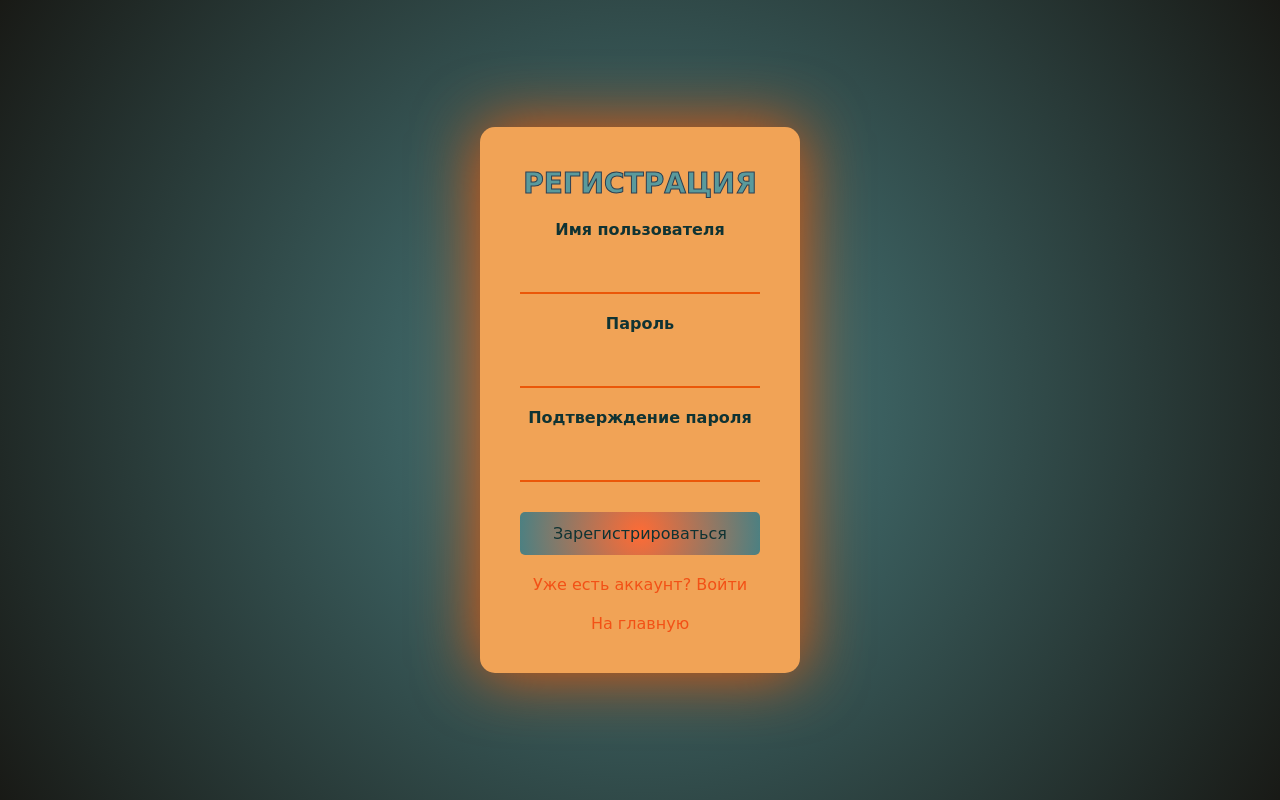
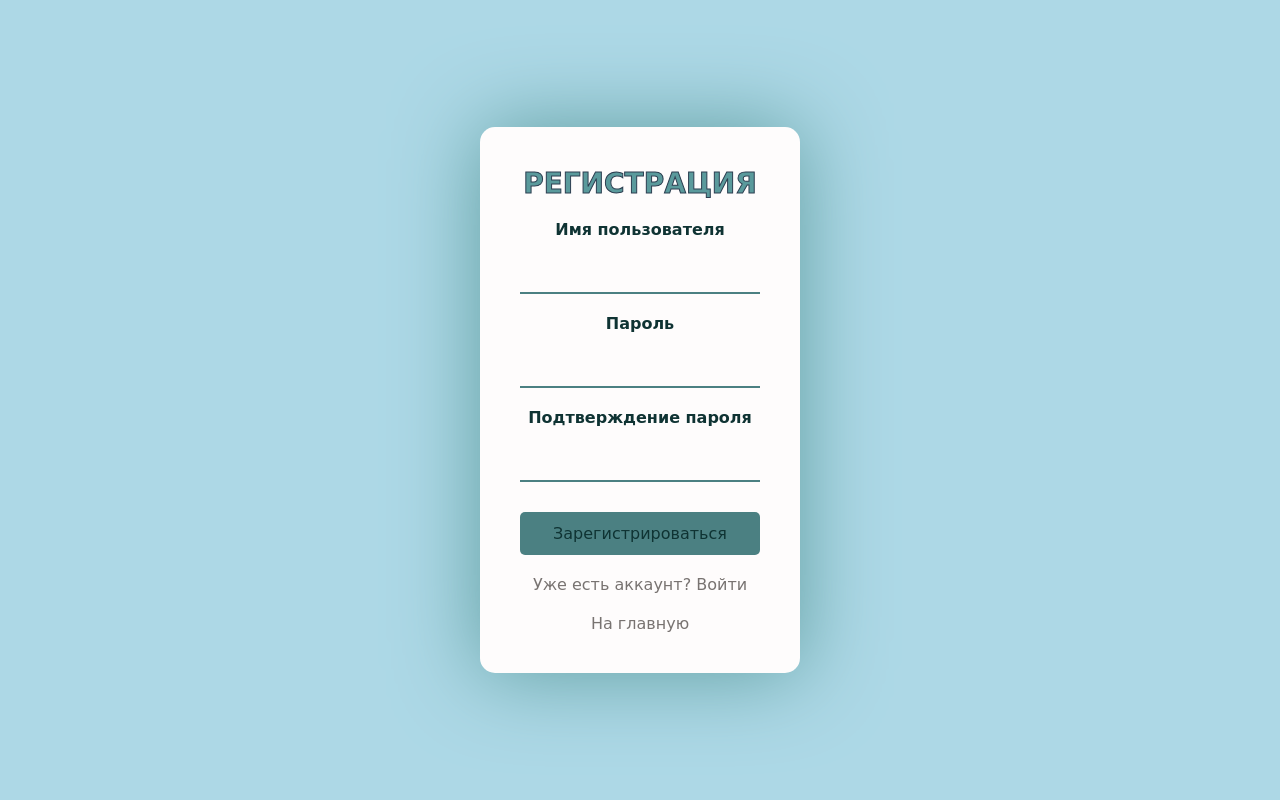
Before and after one commit to krktmmm/eda_trpo, a Django app: page /register/ in a window 1280 px wide. Run offline with Django 5.2, Linux system fonts and the light colour scheme.

Commit message:
feat: улучшен дизайн страницы регистрации

```diff
--- a/places/templates/registration/register.html
+++ b/places/templates/registration/register.html
@@ -20,30 +20,30 @@
 
     <form method="post">
         <h2>РЕГИСТРАЦИЯ</h2>
-        {% csrf_token %}
+        <!-- {% csrf_token %} -->
 
         <div class="input-box {% if form.username.errors %}error{% endif %}">
             <span>Имя пользователя</span>
             <input type="text" name="username" value="{{ form.username.value|default:'' }}" required>
-            {% if form.username.errors %}
-                <div class="error-message">{{ form.username.errors.0 }}</div>
-            {% endif %}
+            <!-- {% if form.username.errors %} -->
+                <div class="error-message"><!--{{ form.username.errors.0 }}--></div>
+            <!-- {% endif %} -->
         </div>
 
         <div class="input-box {% if form.password1.errors %}error{% endif %}">
             <span>Пароль</span>
             <input type="password" name="password1" required>
-            {% if form.password1.errors %}
-                <div class="error-message">{{ form.password1.errors.0 }}</div>
-            {% endif %}
+            <!-- {% if form.password1.errors %} -->
+                <div class="error-message"><!--{{ form.password1.errors.0 }}--></div>
+            <!-- {% endif %} -->
         </div>
 
         <div class="input-box {% if form.password2.errors %}error{% endif %}">
             <span>Подтверждение пароля</span>
             <input type="password" name="password2" required>
-            {% if form.password2.errors %}
-                <div class="error-message">{{ form.password2.errors.0 }}</div>
-            {% endif %}
+            <!-- {% if form.password2.errors %} -->
+                <div class="error-message"><!--{{ form.password2.errors.0 }}--></div>
+            <!-- {% endif %} -->
         </div>
 
         <button type="submit" class="submit-bin">Зарегистрироваться</button>
--- a/static/register_style.css
+++ b/static/register_style.css
@@ -1,4 +1,9 @@
 @charset "UTF-8";
+/* #fefcfc*/
+/* ADD8E6 */
+/* 5F9EA0 */
+/* 4b8082 */
+/* f99039 */
 
 * {                                     /* (*) - все элементы на странице */
     margin: 0;                          /* Убираем внешние отступы у всех элементов */
@@ -7,7 +12,7 @@
 }
 
 body {
-    background: radial-gradient(900px circle, #4b8082, #0f0601);
+    background: #ADD8E6;
     display: flex;
     justify-content: center;            /* Центрирование по горизонтали */
     align-items: center;                /* Центрирование по вертикали */
@@ -17,10 +22,10 @@ body {
 
 /* Контейнер формы */
 form {
-    background: #f1a356;
+    background: #fefcfc;
     padding: 40px;
     border-radius: 15px;
-    box-shadow: 0 0 65px #eb5708;
+    box-shadow: 0 0 85px #5F9EA0;
     width: 320px;
     text-align: center;
 }
@@ -57,14 +62,15 @@ h2 {
     outline: none;
     background: none;
     font-size: 18px;
-    border-bottom: 2px solid #eb5708;
+    border-bottom: 2px solid #4b8082;
     transition: 0.4s;
+    background-color: transparent;
 
 }
 
 .input-box input:focus {
     outline: none;
-    border-color: #ff6b35;
+    border-color: #4b8082;
 }
 
 /* Кнопка */
@@ -72,7 +78,7 @@ h2 {
     width: 100%;
     padding: 12px;
     font-family: "Brush Script MT", cursive;
-    background: radial-gradient(circle, #ff6b35, #4b8082);
+    background:  #4b8082;
     color: #0f3333;
     border: none;
     border-radius: 5px;
@@ -82,19 +88,19 @@ h2 {
 }
 
 .submit-bin:hover {
-    background: radial-gradient(circle, #f25116, #215354);
+    background: #f99039;
     transform: scale(1.02);
-    box-shadow: 0 4px 15px rgba(0, 0, 0, 0.3);
+    box-shadow: 0 4px 15px #0000004d;
 }
 
 /* Текст и ссылки */
 p {
     margin-top: 20px;
-    color: #f25116;
+    color: #787371;
 }
 
 a {
-    color: #f25116;
+    color: #787371;
     text-decoration: none;
 }
 
```
Also changed, not shown: db.sqlite3.
